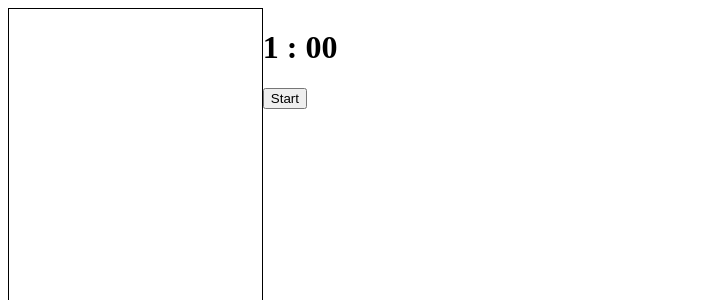
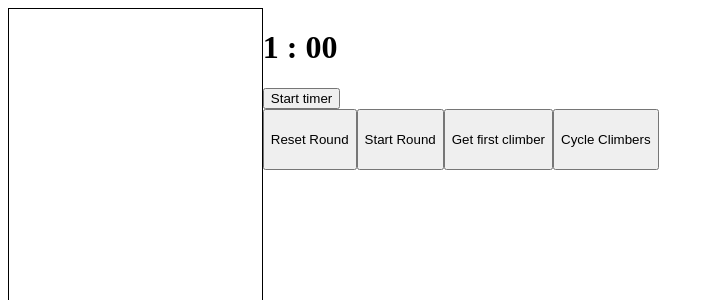
Before and after one commit to SamRoehrich/Onsight-timer-and-scoring-system, a Next.js app: page /timer in a window 1280 px wide. Shown: the top 300 px of the page, without its empty margins (0-714 px from the left). Built offline with nearby package versions, Linux system fonts and the light colour scheme.

Commit message:
round control working. useReducer is bae.

```diff
--- a/components/AthleteList.jsx
+++ b/components/AthleteList.jsx
@@ -3,7 +3,6 @@ import { useLocalState } from './LocalState'
 const AthleteList = () => {
 
     const { athletes } = useLocalState()
-    console.log(athletes)
     return (
         <>
             <div className='athlete-list'>
--- a/components/LocalState.js
+++ b/components/LocalState.js
@@ -5,12 +5,13 @@ const LocalStateContext = createContext()
 const LocalStateProvider = LocalStateContext.Provider
 
 function LocalState({children}) {
-    const [roundInformation, setRoundInformation] = useState({ })
+    const [roundInformation, setRoundInformation] = useState({})
     const [athletes, setAthletes] = useState([])
     const [inIso, setInIso] = useState([])
     const [onDeck, setOnDeck] = useState([])
     const [climbing, setClimbing] = useState([])
     const [finished, setFinished] = useState([])
+    const [nextIndex, setNextIndex] = useState(0)
 
     function setLocalStateRoundInformation(roundInfo) {
         setRoundInformation(roundInfo)
@@ -22,7 +23,8 @@ function LocalState({children}) {
         inIso, setInIso,
         onDeck, setOnDeck,
         climbing, setClimbing,
-        finished, setFinished
+        finished, setFinished,
+        nextIndex, setNextIndex
     }
 
     return <LocalStateProvider value={defaultValues}>
--- /dev/null
+++ b/components/Transition.jsx
@@ -0,0 +1,103 @@
+import { useReducer, useCallback } from 'react'
+import styled from 'styled-components'
+import { useLocalState } from './LocalState'
+import ScoreCard from './ScoreCard'
+
+const Container = styled.div`
+    height: 50%;
+    width: 100%;
+    display: flex;
+    justify-content: center;
+`
+
+const initialState = {
+    athletes: [],
+    inIso: [],
+    onDeck: [],
+    climbing: [],
+    finished: [],
+}
+
+function reducer(state, action) {
+    switch(action.type) {
+        case "start-round":
+            return { ...state, athletes: action.payload, inIso: action.payload};
+        case 'remove-climber-from-iso':
+            let currentIso = []
+            state.inIso.forEach(climber => currentIso.push(climber))
+            let nextClimber = currentIso.shift()
+            console.log(nextClimber)
+            return {
+                ...state,
+                inIso: currentIso,
+                onDeck: [...state.onDeck, nextClimber]
+            };
+        case 'transition-climbers':
+            let currentClimbing = []
+            let modifiedClimbing = []
+            let currentOnDeck = []
+            let currentFinished = state.finished
+            currentIso = []
+            //fill temp arrays
+            state.climbing.forEach(climber => currentClimbing.push(climber))
+            state.onDeck.forEach(climber => currentOnDeck.push(climber))
+            state.inIso.forEach(climber => currentIso.push(climber))
+            //modify current climbers
+            currentClimbing.map(climber => climber.cycle())
+            currentClimbing.forEach(climber => {
+                if(climber.bouldersClimbed == 4) {
+                    currentFinished = [...currentFinished, climber]
+                } else {
+                    modifiedClimbing.push(climber)
+                }
+            })
+            //get next climber
+            let next = currentIso.shift()
+            if(next !== undefined) {
+                modifiedClimbing = [...modifiedClimbing, next]
+            }
+            return {
+                ...state,
+                climbing: currentOnDeck,
+                onDeck: modifiedClimbing,
+                inIso: currentIso,
+                finished: currentFinished
+            };
+        case 'reset':
+            state = initialState
+            let modifiedAthletes = action.payload.forEach(athlete => athlete.bouldersClimbed == 0)
+            return {
+                ...state,
+                athletes: action.payload,
+                inIso: action.payload
+            }
+        default:
+            return state;
+    }
+}
+
+const RoundControl = () => {
+    const { athletes } = useLocalState()
+    const [state, dispatch] = useReducer(reducer, initialState)
+
+    return (
+        <>
+        <Container>
+            <button onClick={() => dispatch({ type: 'reset', payload: athletes})}>Reset Round</button>
+            <button onClick={() => dispatch({ type: 'start-round', payload: athletes})}>Start Round</button>
+            <button onClick={() => dispatch({ type: 'remove-climber-from-iso'})}>Get first climber</button>
+            <button onClick={() => dispatch({ type: 'transition-climbers'})}>Cycle Climbers</button>
+        </Container>
+        <Container>
+        {
+            state.climbing.length !== 0 &&
+            state.climbing.map(climber => (
+                <ScoreCard athlete={climber} />
+            ))
+        }
+        </Container>
+        </>
+    )
+}
+
+export default RoundControl
--- a/components/timer.jsx
+++ b/components/timer.jsx
@@ -1,34 +1,89 @@
-import { useState, useEffect } from 'react'
+import { useState, useEffect, useRef } from 'react'
 import { useLocalState } from './LocalState'
+import RoundControl from './Transition'
 
 const Timer = () => {
 
     const [minutes, setMinutes] = useState(1)
     const [seconds, setSeconds] = useState(0)
     const [isActive, setIsActive] = useState(false)
+    const roundStarted = useRef()
+    const inIso = useRef()
+    const onDeck = useRef()
+    const climbing = useRef()
+    const finished = useRef()
+    const [cycles, setCycles] = useState(0)
     const { athletes,
-            inIso, setInIso,
-            onDeck, setOnDeck,
-            climbing, setClimbing,
-            setFinished
+            // inIso, setInIso,
+            // onDeck, setOnDeck,
+            // climbing, setClimbing,
+            // finished, setFinished,
     } = useLocalState()
 
+    //updates climbers after they are done climbing 1 boulder
+    function updateClimbers(currentClimbing) {
+        const updatedClimbers = []
+        let finishedIndex = 0;
+        for(let i = 0; i < currentClimbing.length; i++) {
+            if(currentClimbing[i].getLastBoulder() == true) {
+                setFinished(finished => [...finished, currentClimbing[i]])
+                finsihedIndex = i
+            }
+            //update the boulders climbed value
+            currentClimbing[i].cycle()
+            updatedClimbers.push(currentClimbing[i])
+        }
+        //remove finsihed climber from array
+        updatedClimbers.splice(finishedIndex, 1)
+        return updatedClimbers
+    }
+
+    function cycleClimbers (nextClimber) {
+        //store current arrays
+        const currentOnDeck = onDeck;
+        const currentClimbing = climbing;
+        //move on deck to climbing
+        currentOnDeck.map((climber) => {
+            console.log(climber.name)
+            if(climber.getStartedClimbing == false) {
+                climber.setStartedClimbing()
+            }
+        })
+        setClimbing(currentOnDeck => [...currentOnDeck])
+        //move current climbers to ondeck
+        if(nextClimber) {
+            setOnDeck([nextClimber])
+        }
+        // const updatedClimbers = updateClimbers(currentClimbing)
+        // setOnDeck(onDeck => [...updatedClimbers, onDeck])
+    }
+
+    function getNextClimber() {
+        let currentIso = inIso
+        const nextClimber = currentIso.shift()
+        setInIso(currentIso)
+        return nextClimber
+    }
+
+
     function startRound() {
+        roundStarted.current = new Boolean(true);
         setInIso([...athletes])
-        setOnDeck([athletes[0]])
     }
 
     function toggle() {
         if(!isActive) {
-            startRound()
+            if(roundStarted.current == undefined) {
+                startRound()
+            }
         }
         setIsActive(!isActive)
     }
 
-    function reset() {
-        setClimbing([...onDeck])
+    function timerReset() {
         setMinutes(1)
         setSeconds(0)
+        setCycles(cycles => cycles + 1)
     }
 
     //timer control
@@ -36,7 +91,7 @@ const Timer = () => {
         if(isActive) {
             if(seconds == 0) {
                 if(minutes == 0) {
-                    reset()
+                    timerReset()
                 }
                 if(minutes > 0) {
                     setSeconds(10)
@@ -49,10 +104,16 @@ const Timer = () => {
         }
     }, [isActive, seconds, minutes])
 
+    // useEffect(() => {
+    //     let nextClimber = getNextClimber()
+    //     cycleClimbers(nextClimber)
+    // }, [cycles])
+
     return (
-    <div className='timer'>
+        <div className='timer'>
         <h1>{minutes} : {seconds < 10 ? `0${seconds}` : seconds}</h1>
-        <button onClick={toggle}>{isActive ? 'Stop' : 'Start'}</button>
+        <button onClick={toggle}>{isActive ? 'Stop timer' : 'Start timer'}</button>
+        <RoundControl />
     </div>
     )
 }
--- a/package.json
+++ b/package.json
@@ -10,6 +10,7 @@
     "next": "^9.4.2",
     "prop-types": "^15.7.2",
     "react": "^16.13.1",
-    "react-dom": "^16.13.1"
+    "react-dom": "^16.13.1",
+    "styled-components": "^5.1.1"
   }
 }
--- a/pages/timer.js
+++ b/pages/timer.js
@@ -9,7 +9,7 @@ const TimerPage = () => {
             <div className='timer-and-scoring'>
                 <Timer />
                 <div className='scoring'>
-                    <Scoring/>
+                    {/* <Scoring/> */}
                 </div>
             </div>
             <style jsx>
```
Also changed, not shown: src/Athlete.js (+28 -10 lines), components/RoundControll.jsx (added), 1 other file (tests, documents, lock files or other folders).
